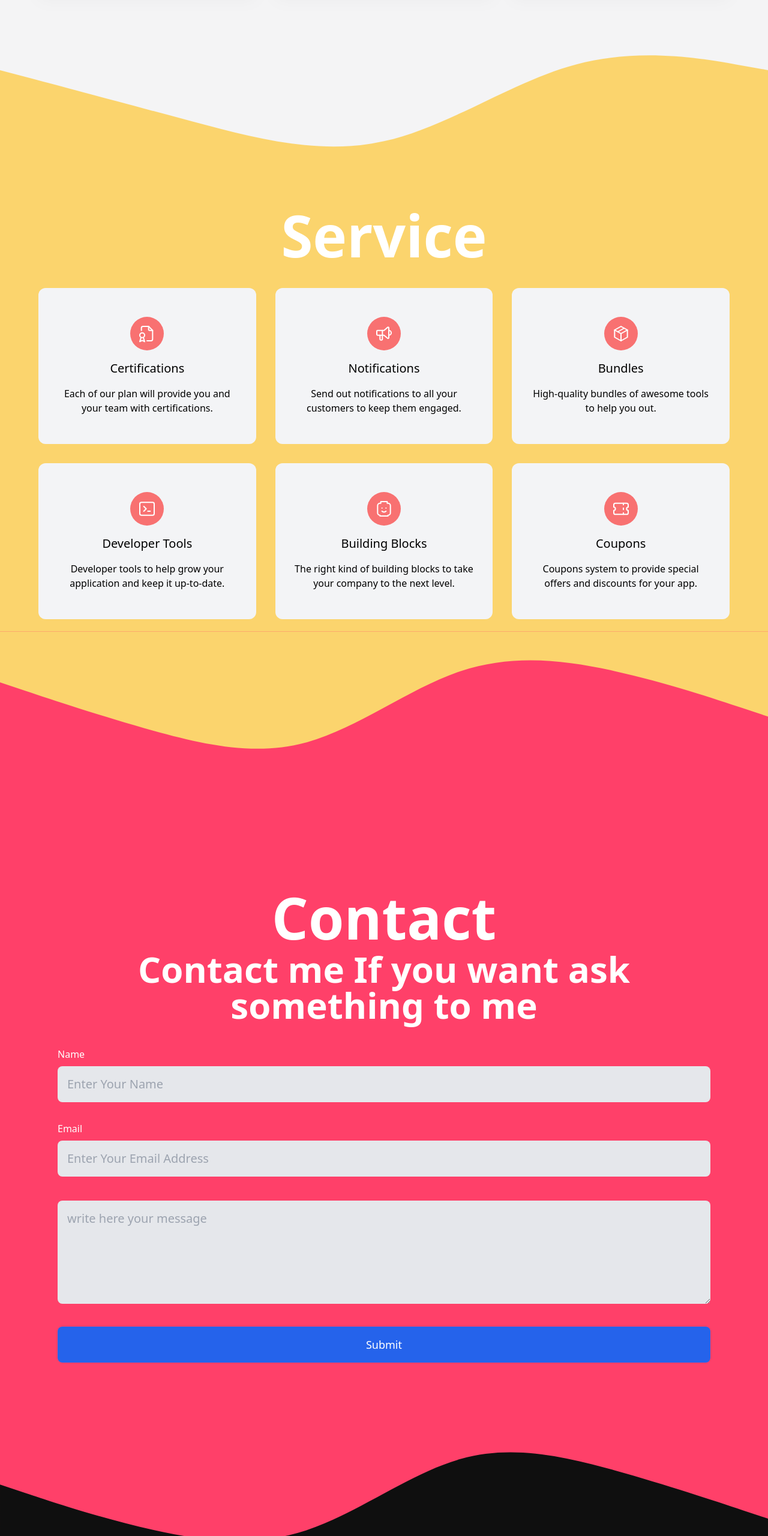
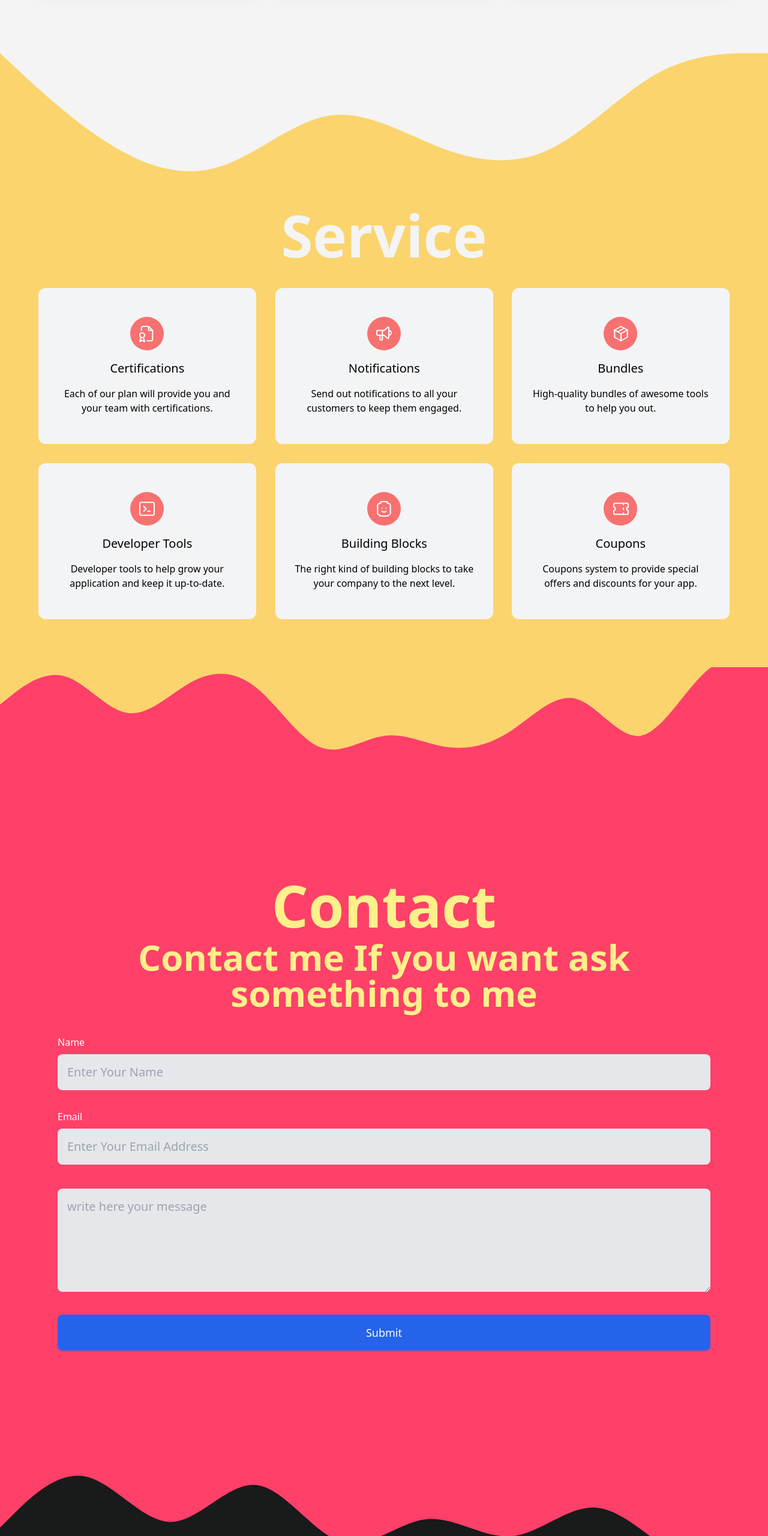
Before and after one commit to rizkimaulana51/rizkimaulana51.github.io, a website: page index.html in a window 1280 px wide. Shown: the part 3062-5622 px from the top of the page at 60% size. Drawn offline with nearby package versions, Linux system fonts and the light colour scheme.

Commit message:
add animation scroll and waves

```diff
--- a/index.html
+++ b/index.html
@@ -115,7 +115,7 @@
             <!-- End Content -->
         </div>
         <div class="box-border flex flex-col items-center content-center px-8 mx-auto mt-2 leading-6 text-white border-0 border-gray-300 border-solid md:mt-20 xl:mt-0 md:flex-row max-w-7xl lg:px-16">
-            <!-- Content -->
+
             <div class="box-border relative w-full max-w-md px-4 mt-10 mb-4 text-center bg-no-repeat bg-contain border-solid md:mt-0 md:max-w-none lg:mb-0 md:w-1/2">
                 <img src="https://cdn.devdojo.com/images/december2020/settings.png" class="pl-4 sm:pr-10 xl:pl-10 lg:pr-32" data-aos="fade-down" />
             </div>
@@ -166,13 +166,11 @@
                         </span> Jquery.
                     </li>
                 </ul>
-
+                <!-- End Content -->
     </section>
-
     <!-- End Profile -->
 
     <!-- Start Gallery -->
-
     <section class="py-20 bg-zinc-100" id="gallery">
         <svg xmlns="http://www.w3.org/2000/svg" class="w-full -mt-20" viewBox="0 0 1440 320"><path fill="#0099ff" fill-opacity="1" d="M0,256L34.3,218.7C68.6,181,137,107,206,101.3C274.3,96,343,160,411,170.7C480,181,549,139,617,144C685.7,149,754,203,823,202.7C891.4,203,960,149,1029,138.7C1097.1,128,1166,160,1234,149.3C1302.9,139,1371,85,1406,58.7L1440,32L1440,0L1405.7,0C1371.4,0,1303,0,1234,0C1165.7,0,1097,0,1029,0C960,0,891,0,823,0C754.3,0,686,0,617,0C548.6,0,480,0,411,0C342.9,0,274,0,206,0C137.1,0,69,0,34,0L0,0Z"></path></svg>
         <div class="container max-w-6xl mx-auto" data-aos="fade-right">
@@ -204,11 +202,12 @@
 
     <!-- Start Service -->
     <section class="py-20 bg-future" id="service">
-        <svg xmlns="http://www.w3.org/2000/svg" class="w-full -mt-20" viewBox=" 0 0 1440 320"><path fill="#f4f4f5" fill-opacity="1" d="M0,64L60,80C120,96,240,128,360,160C480,192,600,224,720,197.3C840,171,960,85,1080,53.3C1200,21,1320,43,1380,53.3L1440,64L1440,0L1380,0C1320,0,1200,0,1080,0C960,0,840,0,720,0C600,0,480,0,360,0C240,0,120,0,60,0L0,0Z"></path></svg>
+        <!-- <svg xmlns="http://www.w3.org/2000/svg" class="w-full -mt-20" viewBox=" 0 0 1440 320"><path fill="#f4f4f5" fill-opacity="1" d="M0,64L60,80C120,96,240,128,360,160C480,192,600,224,720,197.3C840,171,960,85,1080,53.3C1200,21,1320,43,1380,53.3L1440,64L1440,0L1380,0C1320,0,1200,0,1080,0C960,0,840,0,720,0C600,0,480,0,360,0C240,0,120,0,60,0L0,0Z"></path></svg> -->
+        <svg xmlns="http://www.w3.org/2000/svg" class="w-full -mt-20" viewBox="0 0 1440 320"><path fill="#f4f4f5" fill-opacity="1" d="M0,32L34.3,64C68.6,96,137,160,206,202.7C274.3,245,343,267,411,245.3C480,224,549,160,617,149.3C685.7,139,754,181,823,208C891.4,235,960,245,1029,213.3C1097.1,181,1166,107,1234,69.3C1302.9,32,1371,32,1406,32L1440,32L1440,0L1405.7,0C1371.4,0,1303,0,1234,0C1165.7,0,1097,0,1029,0C960,0,891,0,823,0C754.3,0,686,0,617,0C548.6,0,480,0,411,0C342.9,0,274,0,206,0C137.1,0,69,0,34,0L0,0Z"></path></svg>
         <div class="container max-w-6xl mx-auto" data-aos="fade-right">
-            <h4 class="w-full lg:text-8xl md:text-5xl sm:text-6xl text-white font-bold text-center" data-aos="fade-up">Service</h4>
+            <h4 class="w-full lg:text-8xl md:text-5xl sm:text-6xl text-zinc-100 font-bold text-center" data-aos="fade-up">Service</h4>
             <div class="grid grid-cols-4 gap-8 mt-10 sm:grid-cols-8 lg:grid-cols-12 sm:px-8 xl:px-0 cursor-pointer">
-                <div class="flex flex-col items-center justify-between col-span-4 px-8 py-12 space-y-4 bg-gray-100 hover:bg-blue-400 hover:text-white sm:rounded-xl">
+                <div class="flex flex-col items-center justify-between col-span-4 px-8 py-12 space-y-4 bg-gray-100 hover:bg-blue-400 hover:text-white sm:rounded-xl" data-aos="zoom-in-left">
                     <div class="p-3 text-white bg-red-400 rounded-full">
                         <svg xmlns="http://www.w3.org/2000/svg" class="w-8 h-8 " viewBox="0 0 24 24" stroke-width="1.5" stroke="currentColor" fill="none" stroke-linecap="round" stroke-linejoin="round">
                             <path stroke="none" d="M0 0h24v24H0z" fill="none" />
@@ -223,7 +222,7 @@
                     <p class="text-base text-center">Each of our plan will provide you and your team with certifications.
                     </p>
                 </div>
-                <div class="flex flex-col items-center justify-between col-span-4 px-8 py-12 space-y-4 bg-gray-100 hover:bg-blue-400 hover:text-white sm:rounded-xl">
+                <div class="flex flex-col items-center justify-between col-span-4 px-8 py-12 space-y-4 bg-gray-100 hover:bg-blue-400 hover:text-white sm:rounded-xl" data-aos="zoom-in-up">
                     <div class="p-3 text-white bg-red-400 rounded-full">
                         <svg xmlns="http://www.w3.org/2000/svg" class="w-8 h-8 " viewBox="0 0 24 24" stroke-width="1.5" stroke="currentColor" fill="none" stroke-linecap="round" stroke-linejoin="round">
                             <path stroke="none" d="M0 0h24v24H0z" fill="none" />
@@ -237,7 +236,7 @@
                     <p class="text-base text-center">Send out notifications to all your customers to keep them engaged.
                     </p>
                 </div>
-                <div class="flex flex-col items-center justify-between col-span-4 px-8 py-12 space-y-4 bg-gray-100 hover:bg-blue-400 hover:text-white sm:rounded-xl">
+                <div class="flex flex-col items-center justify-between col-span-4 px-8 py-12 space-y-4 bg-gray-100 hover:bg-blue-400 hover:text-white sm:rounded-xl" data-aos="zoom-in-right">
                     <div class="p-3 text-white bg-red-400 rounded-full">
                         <svg xmlns="http://www.w3.org/2000/svg" class="w-8 h-8 " viewBox="0 0 24 24" stroke-width="1.5" stroke="currentColor" fill="none" stroke-linecap="round" stroke-linejoin="round">
                             <path stroke="none" d="M0 0h24v24H0z" fill="none" />
@@ -253,7 +252,7 @@
                     <p class="text-base text-center">High-quality bundles of awesome tools to help you out.
                     </p>
                 </div>
-                <div class="flex flex-col items-center justify-between col-span-4 px-8 py-12 space-y-4 bg-gray-100 hover:bg-blue-400 hover:text-white sm:rounded-xl">
+                <div class="flex flex-col items-center justify-between col-span-4 px-8 py-12 space-y-4 bg-gray-100 hover:bg-blue-400 hover:text-white sm:rounded-xl" data-aos="zoom-out-right">
                     <div class="p-3 text-white bg-red-400 rounded-full">
                         <svg xmlns="http://www.w3.org/2000/svg" class="w-8 h-8 " viewBox="0 0 24 24" stroke-width="1.5" stroke="currentColor" fill="none" stroke-linecap="round" stroke-linejoin="round">
                             <path stroke="none" d="M0 0h24v24H0z" fill="none" />
@@ -267,7 +266,7 @@
                     <p class="text-base text-center">Developer tools to help grow your application and keep it up-to-date.
                     </p>
                 </div>
-                <div class="flex flex-col items-center justify-between col-span-4 px-8 py-12 space-y-4 bg-gray-100 hover:bg-blue-400 hover:text-white sm:rounded-xl">
+                <div class="flex flex-col items-center justify-between col-span-4 px-8 py-12 space-y-4 bg-gray-100 hover:bg-blue-400 hover:text-white sm:rounded-xl" data-aos="zoom-out-down">
                     <div class="p-3 text-white bg-red-400 rounded-full">
                         <svg xmlns="http://www.w3.org/2000/svg" class="w-8 h-8 " viewBox="0 0 24 24" stroke-width="1.5" stroke="currentColor" fill="none" stroke-linecap="round" stroke-linejoin="round">
                             <path stroke="none" d="M0 0h24v24H0z" fill="none" />
@@ -282,7 +281,7 @@
                     <p class="text-base text-center">The right kind of building blocks to take your company to the next level.
                     </p>
                 </div>
-                <div class="flex flex-col items-center justify-between col-span-4 px-8 py-12 space-y-4 bg-gray-100 hover:bg-blue-400 hover:text-white sm:rounded-xl">
+                <div class="flex flex-col items-center justify-between col-span-4 px-8 py-12 space-y-4 bg-gray-100 hover:bg-blue-400 hover:text-white sm:rounded-xl" data-aos="zoom-out-left">
                     <div class="p-3 text-white bg-red-400 rounded-full">
                         <svg xmlns="http://www.w3.org/2000/svg" class="w-8 h-8 " viewBox="0 0 24 24" stroke-width="1.5" stroke="currentColor" fill="none" stroke-linecap="round" stroke-linejoin="round">
                             <path stroke="none" d="M0 0h24v24H0z" fill="none" />
@@ -305,9 +304,10 @@
 
     <!-- Start Contact -->
     <section class="w-full bg-white bg-form flex flex-col" id="contact">
-        <svg class="svg-services" xmlns="http://www.w3.org/2000/svg" viewBox="0 0 1440 320">
+        <!-- <svg class="svg-services" xmlns="http://www.w3.org/2000/svg" viewBox="0 0 1440 320">
             <path fill="#fbd46d" fill-opacity="1" d="M0,160L48,176C96,192,192,224,288,245.3C384,267,480,277,576,245.3C672,213,768,139,864,112C960,85,1056,107,1152,133.3C1248,160,1344,192,1392,208L1440,224L1440,320L1392,320C1344,320,1248,320,1152,320C1056,320,960,320,864,320C768,320,672,320,576,320C480,320,384,320,288,320C192,320,96,320,48,320L0,320Z"></path>
-        </svg>
+        </svg> -->
+        <svg xmlns="http://www.w3.org/2000/svg" class="md:-mt-20" viewBox="0 0 1440 320"><path fill="#fbd46d" fill-opacity="1" d="M0,160L20,144C40,128,80,96,120,106.7C160,117,200,171,240,176C280,181,320,139,360,117.3C400,96,440,96,480,128C520,160,560,224,600,240C640,256,680,224,720,218.7C760,213,800,235,840,240C880,245,920,235,960,208C1000,181,1040,139,1080,149.3C1120,160,1160,224,1200,218.7C1240,213,1280,139,1320,101.3C1360,64,1400,64,1420,64L1440,64L1440,0L1420,0C1400,0,1360,0,1320,0C1280,0,1240,0,1200,0C1160,0,1120,0,1080,0C1040,0,1000,0,960,0C920,0,880,0,840,0C800,0,760,0,720,0C680,0,640,0,600,0C560,0,520,0,480,0C440,0,400,0,360,0C320,0,280,0,240,0C200,0,160,0,120,0C80,0,40,0,20,0L0,0Z"></path></svg>
         <div class="mx-auto w-screen">
             <div class="flex flex-col lg:flex-row">
                 <div class="relative w-full bg-cover
@@ -326,10 +326,9 @@
                 </div>
                 <div class="w-full lg:w-12/12 xl:w-12/12">
                     <div class="flex flex-col items-center justify-center text-white w-full h-full p-10 lg:p-16 xl:p-24">
-                        <h4 class="w-full lg:text-8xl md:text-5xl sm:text-6xl p-2 text-white font-bold text-center" data-aos="fade-up">Contact
+                        <h4 class="w-full lg:text-8xl md:text-5xl sm:text-6xl p-2 text-yellow-200 font-bold text-center" data-aos="fade-up">Contact
                         </h4>
-                        <p class="w-full lg:text-6xl md:text-5xl sm:text-4xl text-white font-bold text-center" data-aos="fade-down">Contact me If you want ask something to me
-
+                        <p class="w-full lg:text-6xl md:text-5xl sm:text-4xl text-yellow-200 font-bold text-center" data-aos="fade-down">Contact me If you want ask something to me
                         </p>
                         <div class="relative w-full mt-10 space-y-8" data-aos="fade-right">
                             <div class="relative">
@@ -355,15 +354,17 @@
                 </div>
             </div>
         </div>
-        <svg class="svg-contact" xmlns="http://www.w3.org/2000/svg" viewBox="0 0 1440 320">
+        <!-- <svg class="svg-contact" xmlns="http://www.w3.org/2000/svg" viewBox="0 0 1440 320">
             <path fill="#0f0f0f" fill-opacity="1" d="M0,160L48,176C96,192,192,224,288,245.3C384,267,480,277,576,245.3C672,213,768,139,864,112C960,85,1056,107,1152,133.3C1248,160,1344,192,1392,208L1440,224L1440,320L1392,320C1344,320,1248,320,1152,320C1056,320,960,320,864,320C768,320,672,320,576,320C480,320,384,320,288,320C192,320,96,320,48,320L0,320Z"></path>
-        </svg>
-
+        </svg> -->
+        <!-- <svg xmlns="http://www.w3.org/2000/svg" class="bg-footer mb-64"  viewBox="0 0 1440 320"><path fill="000" fill-opacity="1" d="M0,160L20,165.3C40,171,80,181,120,186.7C160,192,200,192,240,186.7C280,181,320,171,360,149.3C400,128,440,96,480,85.3C520,75,560,85,600,117.3C640,149,680,203,720,229.3C760,256,800,256,840,224C880,192,920,128,960,106.7C1000,85,1040,107,1080,138.7C1120,171,1160,213,1200,192C1240,171,1280,85,1320,64C1360,43,1400,85,1420,106.7L1440,128L1440,320L1420,320C1400,320,1360,320,1320,320C1280,320,1240,320,1200,320C1160,320,1120,320,1080,320C1040,320,1000,320,960,320C920,320,880,320,840,320C800,320,760,320,720,320C680,320,640,320,600,320C560,320,520,320,480,320C440,320,400,320,360,320C320,320,280,320,240,320C200,320,160,320,120,320C80,320,40,320,20,320L0,320Z"></path></svg> -->
+        <svg xmlns="http://www.w3.org/2000/svg" viewBox="0 0 1440 320"><path fill="#191a1a" fill-opacity="1" d="M0,224L26.7,197.3C53.3,171,107,117,160,128C213.3,139,267,213,320,213.3C373.3,213,427,139,480,144C533.3,149,587,235,640,250.7C693.3,267,747,213,800,208C853.3,203,907,245,960,240C1013.3,235,1067,181,1120,186.7C1173.3,192,1227,256,1280,277.3C1333.3,299,1387,277,1413,266.7L1440,256L1440,320L1413.3,320C1386.7,320,1333,320,1280,320C1226.7,320,1173,320,1120,320C1066.7,320,1013,320,960,320C906.7,320,853,320,800,320C746.7,320,693,320,640,320C586.7,320,533,320,480,320C426.7,320,373,320,320,320C266.7,320,213,320,160,320C106.7,320,53,320,27,320L0,320Z"></path></svg>
     </section>
     <!-- End Contact -->
 
     <!-- Start Footer -->
-    <footer class="bg-white bg-footer">
+    <footer class="bg-footer">
+
         <div class="max-w-screen-xl px-4 py-12 mx-auto space-y-8 overflow-hidden sm:px-6 lg:px-8">
             <nav class="flex flex-wrap justify-center -mx-5 -my-2">
                 <div class="px-5 py-2">
--- a/styles/style.css
+++ b/styles/style.css
@@ -52,7 +52,7 @@
 }
 
 .bg-footer {
-    background: #0f0f0f;
+    background: #191a1a;
     margin-top: -5px;
 }
 
```
Also changed, not shown: dist/output.css.
